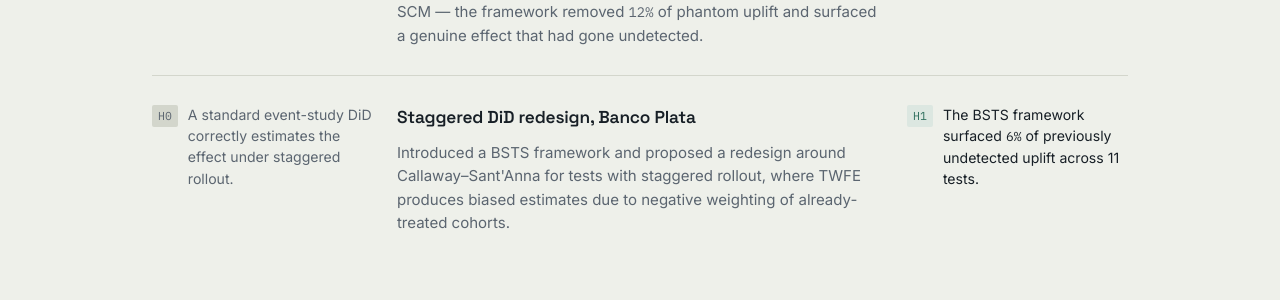
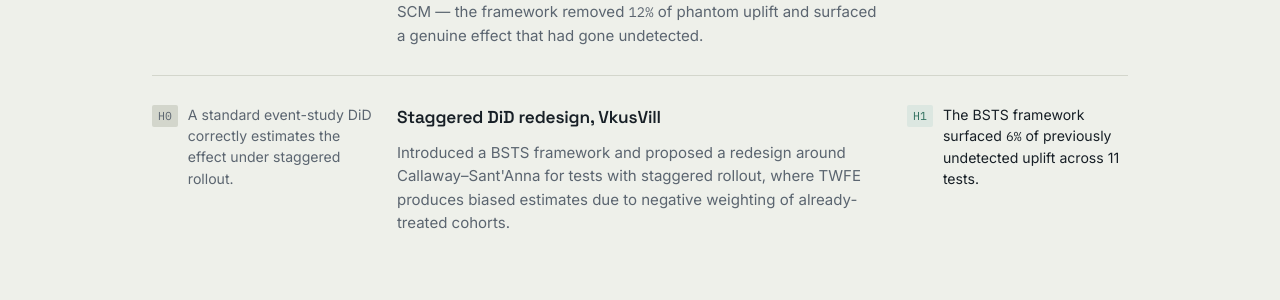
Before and after one commit to TyMerrit/tymerrit.github.io, a Jekyll site: the page built from about.html, in a window 1280 px wide and 900 px high, scrolled down 1358 px. Shown: the part 154-454 px from the top of the window. Built offline with Jekyll 4.4.1, drawn with Linux system fonts in a browser that asks for light colours.

Commit message:
Attribute staggered DiD redesign project to VkusVill
Co-Authored-By: Claude Opus 5.5 <noreply@anthropic.com>

```diff
--- a/about.html
+++ b/about.html
@@ -113,7 +113,7 @@ permalink: /about/
         <p>A standard event-study DiD correctly estimates the effect under staggered rollout.</p>
       </div>
       <div class="project-body">
-        <h3>Staggered DiD redesign, Banco Plata</h3>
+        <h3>Staggered DiD redesign, VkusVill</h3>
         <p>
           Introduced a BSTS framework and proposed a redesign around Callaway–Sant'Anna for
           tests with staggered rollout, where TWFE produces biased estimates due to
```
